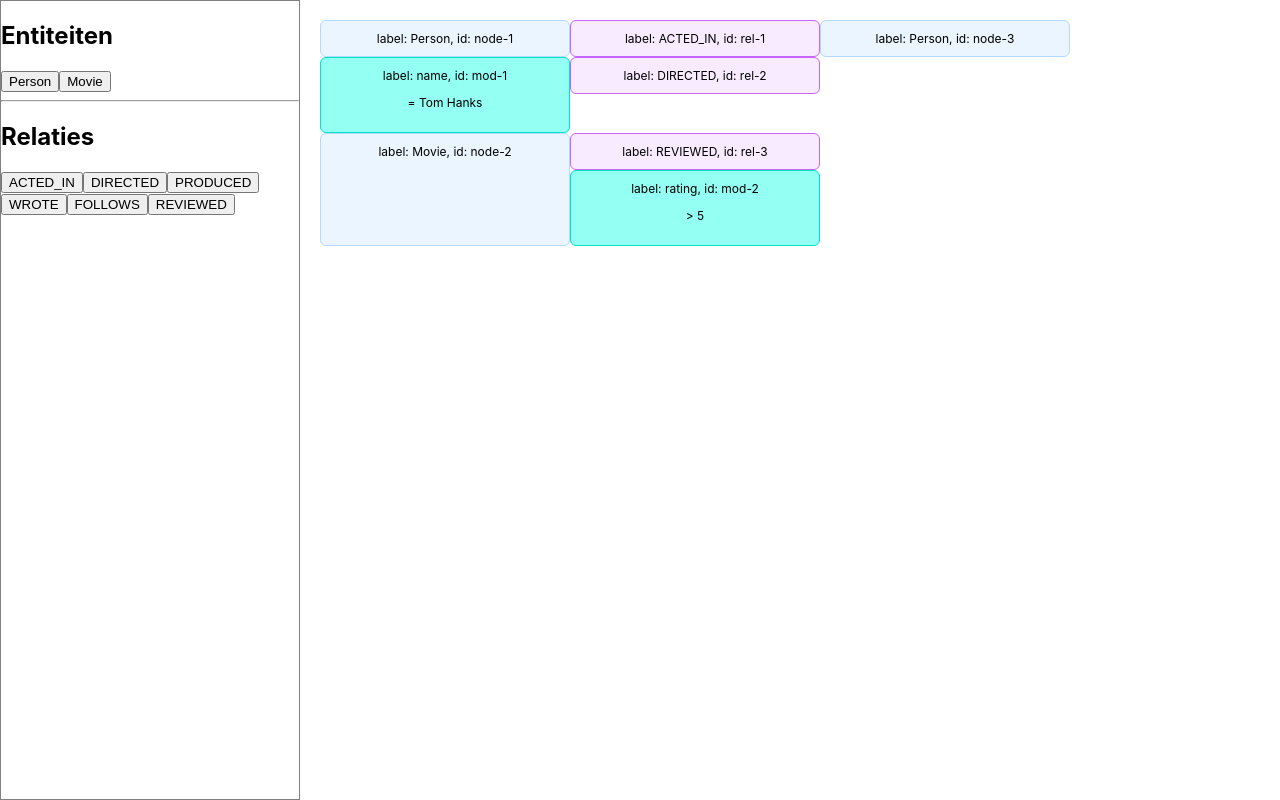
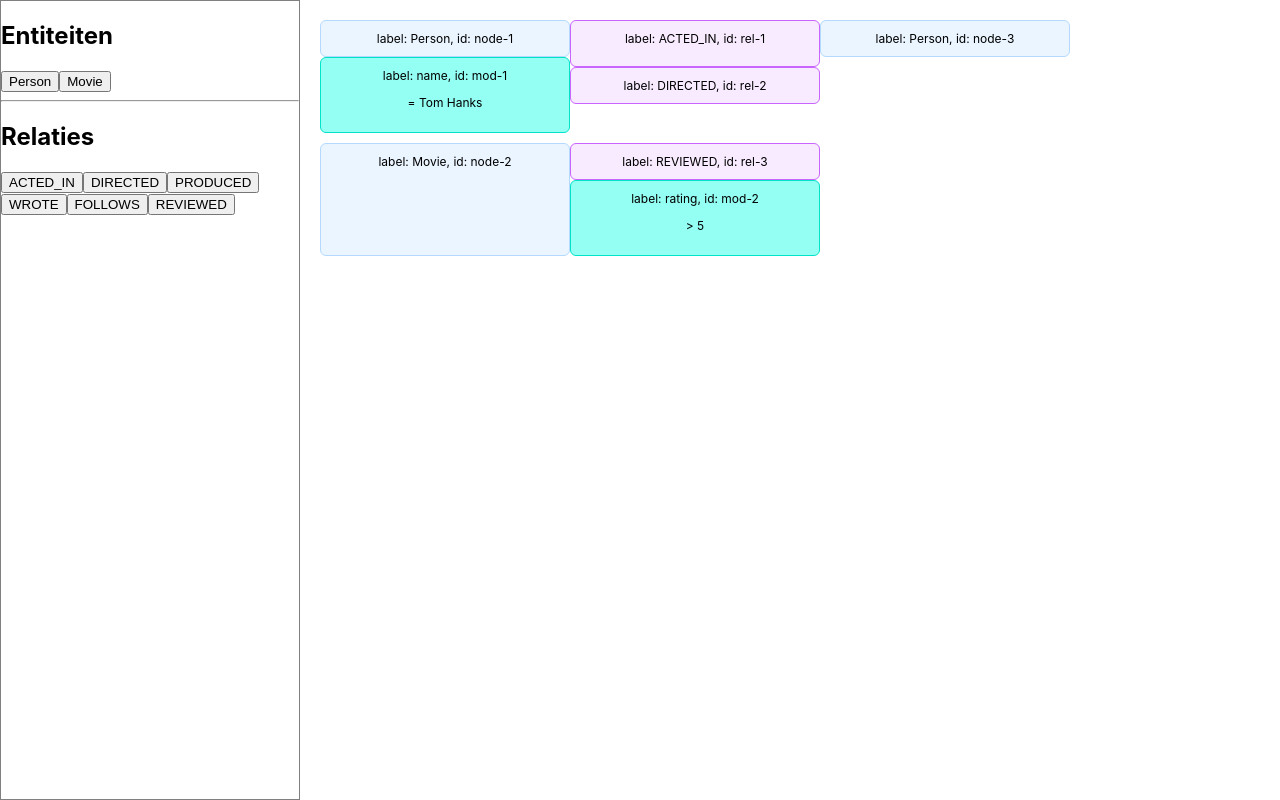
Before and after one commit to timbakkum/vqb, a React (Create React App) app: page / in a window 1280 px wide. Built offline with nearby package versions, Linux system fonts and the light colour scheme.

Commit message:
feat: tweak styles

```diff
--- a/src/features/vqb/components/block.js
+++ b/src/features/vqb/components/block.js
@@ -50,6 +50,7 @@ const BlockLabel = styled.span`
 const StyledBlock = styled.div`
   display: flex;
   flex-wrap: nowrap;
+  margin-bottom: ${(props) => (props.type === "nodes" ? "10px" : 0)};
 `;
 
 const getBlockData = createSelector(
@@ -68,6 +69,7 @@ export default function Block({ id, index, type }) {
           {...provided.draggableProps}
           {...provided.dragHandleProps}
           ref={provided.innerRef}
+          type={type}
         >
           <BlockBody>
             <BlockLabel type={type} isDragging={snapshot.isDragging}>
--- a/src/features/vqb/components/collection.js
+++ b/src/features/vqb/components/collection.js
@@ -12,7 +12,8 @@ const borderColorMap = {
 };
 
 const StyledCollection = styled.div`
-  /* min-height: ${(props) => (props.isDraggingOver ? "40px" : "0")}; */
+  min-height: ${(props) => (props.isDraggingOver ? "40px" : "0")};
+  /* min-height: 40px; */
   transition: background 0.3s ease;
   background: ${(props) =>
     props.isDraggingOver ? borderColorMap[props.type] : "white"};
```
